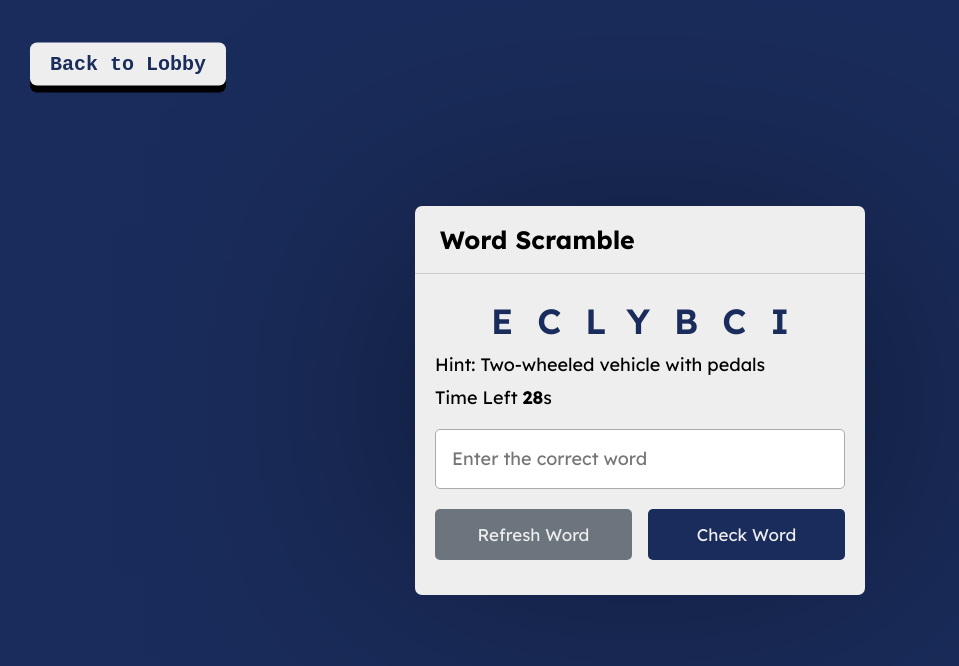
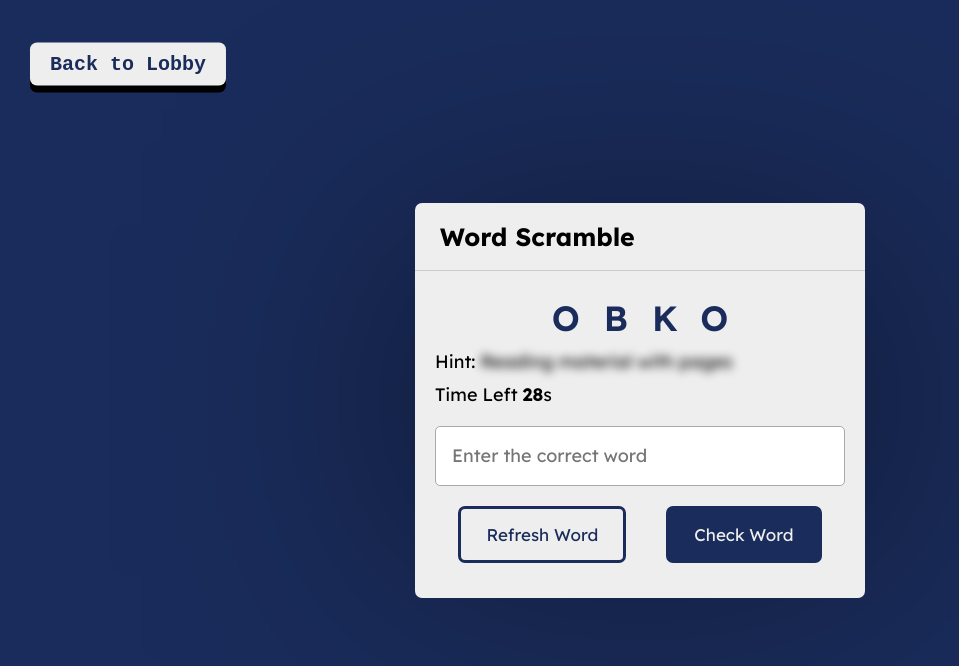
Before and after one commit to kenzay01/FunSpot, a plain HTML site: page play-zone/games/word-scramble/word-scramble.html in a window 1280 px wide. Both pictures are taken after a click on the button "Start!". Shown: the whole page, without its empty margins (0-959 px from the left). Drawn offline with Linux system fonts and the light colour scheme; a web font is replaced by a local one.

Commit message:
Update Word Scramble

```diff
--- a/play-zone/games/word-scramble/js/word-scramble.js
+++ b/play-zone/games/word-scramble/js/word-scramble.js
@@ -9,8 +9,10 @@ const hint = document.querySelector(".hint");
 const time = document.querySelector(".time");
 const timeInterval = document.querySelector(".time b");
 const cw = document.querySelector(".corOrWrng");
+const alertContainer = document.querySelector(".alert-container");
 let correctWord, timer;
 let cond = true;
+checkBtn.disabled = true;
 
 //Timer
 const initTimer = (maxTime, cond) => {
@@ -35,6 +37,7 @@ const initTimer = (maxTime, cond) => {
 
 //Game
 const initGame = () => {
+  inputWord.focus();
   cond = true;
   initTimer(30, cond);
   wordText.style.display = "block";
@@ -44,7 +47,7 @@ const initGame = () => {
   wordText.style.fontSize = "35px";
   wordText.style.marginRight = "-24px";
   refreshBtn.textContent = "Refresh Word";
-  checkBtn.style.pointerEvents = "auto";
+  checkBtn.disabled = false;
   inputWord.style.pointerEvents = "auto";
   inputWord.placeholder = "Enter the correct word";
   hint.style.display = "block";
@@ -78,10 +81,12 @@ const correctOrWrong = (text, color) => {
 };
 const checkWord = () => {
   cond = false;
+  let userWord = inputWord.value.toLocaleLowerCase();
+  if (userWord == "" || userWord == Number(userWord)) {
+    showAlert("Please enter a valid word!");
+    return;
+  }
   initTimer(0, cond);
-  let userWord = inputWord.value.toLocaleLowerCase();
-  if (userWord == "" || userWord == Number(userWord))
-    return alert("Please enter a word!");
   if (userWord !== correctWord) {
     correctOrWrong(`Wrong!`, "red");
     wordText.innerHTML = `<br>Correct word: <b>${correctWord}</b>`;
@@ -92,6 +97,23 @@ const checkWord = () => {
   inputWord.style.pointerEvents = "none";
 };
 
+function showAlert(text, duration = 750) {
+  const alert = document.createElement("div");
+  alert.textContent = text;
+  alert.classList.add("alert");
+  alertContainer.prepend(alert);
+  if (duration == null) return;
+  setTimeout(() => {
+    alert.classList.add("hidden");
+    alert.addEventListener("transitionend", () => {
+      alert.remove();
+    });
+  }, duration);
+}
+hint.addEventListener("click", () => {
+  wordHint.classList.toggle("blurred-text");
+});
+
 //Event Listeners
 refreshBtn.addEventListener("click", initGame);
 checkBtn.addEventListener("click", checkWord);
--- a/play-zone/games/word-scramble/js/words.js
+++ b/play-zone/games/word-scramble/js/words.js
@@ -167,4 +167,101 @@ let words = [
     word: "hat",
     hint: "Headwear for sun or style",
   },
+  {
+    word: "journey",
+    hint: "The act of traveling from one place to another",
+  },
+  {
+    word: "ocean",
+    hint: "A vast body of saltwater",
+  },
+  {
+    word: "adventure",
+    hint: "An exciting or daring experience",
+  },
+  {
+    word: "mystery",
+    hint: "Something that is difficult to understand or explain",
+  },
+  {
+    word: "whisper",
+    hint: "Speaking very softly or quietly",
+  },
+  {
+    word: "rainbow",
+    hint: "A multicolored arc in the sky",
+  },
+  {
+    word: "breeze",
+    hint: "A gentle wind",
+  },
+  {
+    word: "treasure",
+    hint: "Valuable items or riches",
+  },
+  {
+    word: "dream",
+    hint: "A series of thoughts, images, or emotions occurring during sleep",
+  },
+  {
+    word: "silence",
+    hint: "The absence of sound or noise",
+  },
+  {
+    word: "magic",
+    hint: "The power of apparently influencing events by using mysterious or supernatural forces",
+  },
+  {
+    word: "forest",
+    hint: "A large area covered chiefly with trees and undergrowth",
+  },
+  {
+    word: "sparkle",
+    hint: "Shine brightly with flashes of light",
+  },
+  {
+    word: "bravery",
+    hint: "Courageous behavior or character",
+  },
+  {
+    word: "echo",
+    hint: "A sound or series of sounds caused by the reflection of sound waves from a surface back to the listener",
+  },
+  {
+    word: "serenity",
+    hint: "The state of being calm, peaceful, and untroubled",
+  },
+  {
+    word: "wisdom",
+    hint: "The quality of having experience, knowledge, and good judgment; the quality of being wise",
+  },
+  {
+    word: "victory",
+    hint: "An act of defeating an enemy or opponent in a battle, game, or other competition",
+  },
+  {
+    word: "muse",
+    hint: "A person or personified force who is the source of inspiration for a creative artist",
+  },
+  {
+    word: "laughter",
+    hint: "The action or sound of laughing",
+  },
+  {
+    word: "adventure",
+    hint: "An unusual and exciting or daring experience",
+  },
+
+  {
+    word: "journey",
+    hint: "An act of traveling from one place to another",
+  },
+  {
+    word: "discovery",
+    hint: "The action or process of discovering or being discovered",
+  },
+  {
+    word: "freedom",
+    hint: "The power or right to act, speak, or think as one wants without hindrance or restraint",
+  },
 ];
--- a/play-zone/games/word-scramble/word-scramble.css
+++ b/play-zone/games/word-scramble/word-scramble.css
@@ -33,6 +33,7 @@ body {
   text-transform: uppercase;
   color: #1a2c5b;
   margin-bottom: 10px;
+  user-select: none;
 }
 .corOrWrng {
   margin-top: 15px;
@@ -48,6 +49,7 @@ body {
 .hint,
 .time {
   display: none;
+  user-select: none;
 }
 .container input {
   width: 100%;
@@ -62,7 +64,8 @@ body {
 
 .buttons {
   display: flex;
-  justify-content: space-between;
+  justify-content: center;
+  gap: 40px;
   margin-top: 20px;
 }
 .buttons button {
@@ -70,17 +73,27 @@ body {
   outline: none;
   color: #eeeeee;
   cursor: pointer;
-  padding: 15px 0;
+  padding: 15px 25px;
   font-size: 17px;
-  border-radius: 5px;
-  width: calc(100% / 2 - 8px);
+  border-radius: 7px;
+  transition: all 0.3s ease;
 }
 .buttons .refresh-word {
-  background-color: #6c757d;
+  background-color: #eeeeee;
+  color: #1a2c5b;
+  border: #1a2c5b 3px solid;
 }
 .buttons .check-word {
   background-color: #1a2c5b;
-  pointer-events: none;
+  border: #1a2c5b 3px solid;
+}
+.refresh-word:hover {
+  background-color: #1a2c5b;
+  color: #eeeeee;
+}
+.check-word:hover {
+  background-color: #eeeeee;
+  color: #1a2c5b;
 }
 .lobby a {
   left: 10%;
@@ -124,6 +137,36 @@ body {
   border-radius: 15px;
   filter: blur(125px);
 }
+.alert-container {
+  position: fixed;
+  top: 10vh;
+  left: 50vw;
+  transform: translateX(-50%);
+  z-index: 5;
+  display: flex;
+  flex-direction: column;
+  align-items: center;
+}
+.alert {
+  pointer-events: none;
+  background-color: #e3e3e3;
+  border: #1a2c5b 2px solid;
+  padding: 0.75em;
+  border-radius: 0.25em;
+  opacity: 1;
+  transition: opacity 500ms ease-in-out;
+  margin-bottom: 0.5em;
+}
+.alert:last-child {
+  margin-bottom: 0;
+}
+.alert.hidden {
+  opacity: 0;
+}
+.blurred-text {
+  filter: blur(5px);
+  transition: all 0.3s ease;
+}
 @media (max-width: 782px) {
   body {
     padding: 0 25px;
--- a/play-zone/games/word-scramble/word-scramble.html
+++ b/play-zone/games/word-scramble/word-scramble.html
@@ -32,6 +32,7 @@
     <div class="lobby">
       <a href="../../play-zone.html">Back to Lobby</a>
     </div>
+    <div class="alert-container"></div>
     <div class="container">
       <h2>Word Scramble</h2>
       <div class="content">
@@ -40,7 +41,7 @@
           <p class="word">Press Start!</p>
         </div>
         <div class="details">
-          <p class="hint">Hint: <span class="hint-text"></span></p>
+          <p class="hint">Hint: <span class="hint-text blurred-text"></span></p>
           <p class="time">Time Left <span><b>30</b>s</span></p>
         </div>
         <input type="text" placeholder="Let's go!">
```
